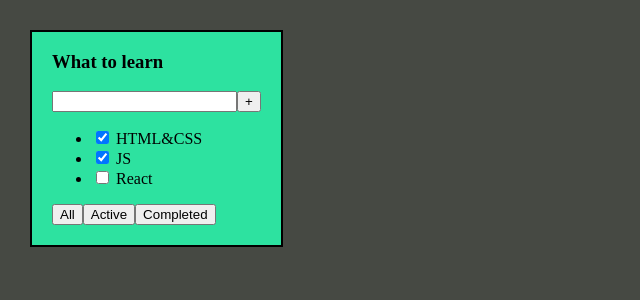
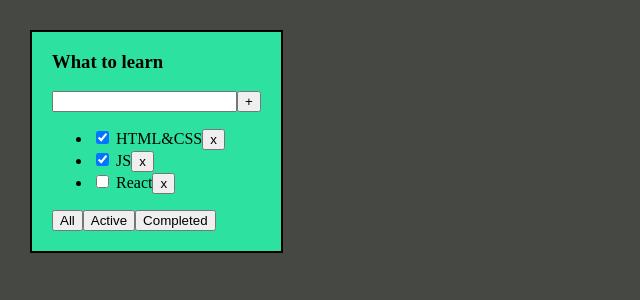
Before and after one commit to Tenebran/todo-refresh, a React (Vite) app: page / in a window 1280 px wide. Shown: the top 300 px of the page, without its empty margins (0-640 px from the left). Built offline with nearby package versions, Linux system fonts and the light colour scheme.

Commit message:
feat: implement task removal
- add removeTask handler in App
- pass removeTask through Todolist
- add remove button to Task
- remove tasks from state on click

```diff
--- a/src/App.tsx
+++ b/src/App.tsx
@@ -25,9 +25,13 @@ function App() {
     },
   ]);
 
+  const removeTask = (id: string) => {
+    setTasks(tasks.filter((t) => t.id !== id));
+  };
+
   return (
     <div className="app">
-      <Todolist title={todolistTitle1} tasks={tasks} />
+      <Todolist title={todolistTitle1} tasks={tasks} removeTask={removeTask} />
     </div>
   );
 }
--- a/src/Task.tsx
+++ b/src/Task.tsx
@@ -4,12 +4,14 @@ export type TasksPropsType = {
   id: string;
   isDone: boolean;
   title: string;
+  removeTask: (id: string) => void;
 };
 
-export const Task: React.FC<TasksPropsType> = ({ id, isDone, title }) => {
+export const Task: React.FC<TasksPropsType> = ({ id, isDone, title, removeTask }) => {
   return (
     <li>
       <input type="checkbox" id={id} checked={isDone} /> <span>{title}</span>
+      <button onClick={() => removeTask(id)}>x</button>
     </li>
   );
 };
--- a/src/Todolist.tsx
+++ b/src/Todolist.tsx
@@ -2,9 +2,9 @@ import React from 'react';
 import type { TaskType } from './App';
 import { Task } from './Task';
 
-export type TaskPropsType = { title: string; tasks: TaskType[] };
+export type TaskPropsType = { title: string; tasks: TaskType[]; removeTask: (id: string) => void };
 
-export const Todolist: React.FC<TaskPropsType> = ({ title, tasks }) => {
+export const Todolist: React.FC<TaskPropsType> = ({ title, tasks, removeTask }) => {
   return (
     <div className="todolist">
       <h3>{title}</h3>
@@ -15,7 +15,7 @@ export const Todolist: React.FC<TaskPropsType> = ({ title, tasks }) => {
       {tasks.length ? (
         <ul>
           {tasks.map((t) => (
-            <Task id={t.id} title={t.title} isDone={t.isDone} />
+            <Task id={t.id} title={t.title} isDone={t.isDone} removeTask={removeTask} />
           ))}
         </ul>
       ) : (
```
